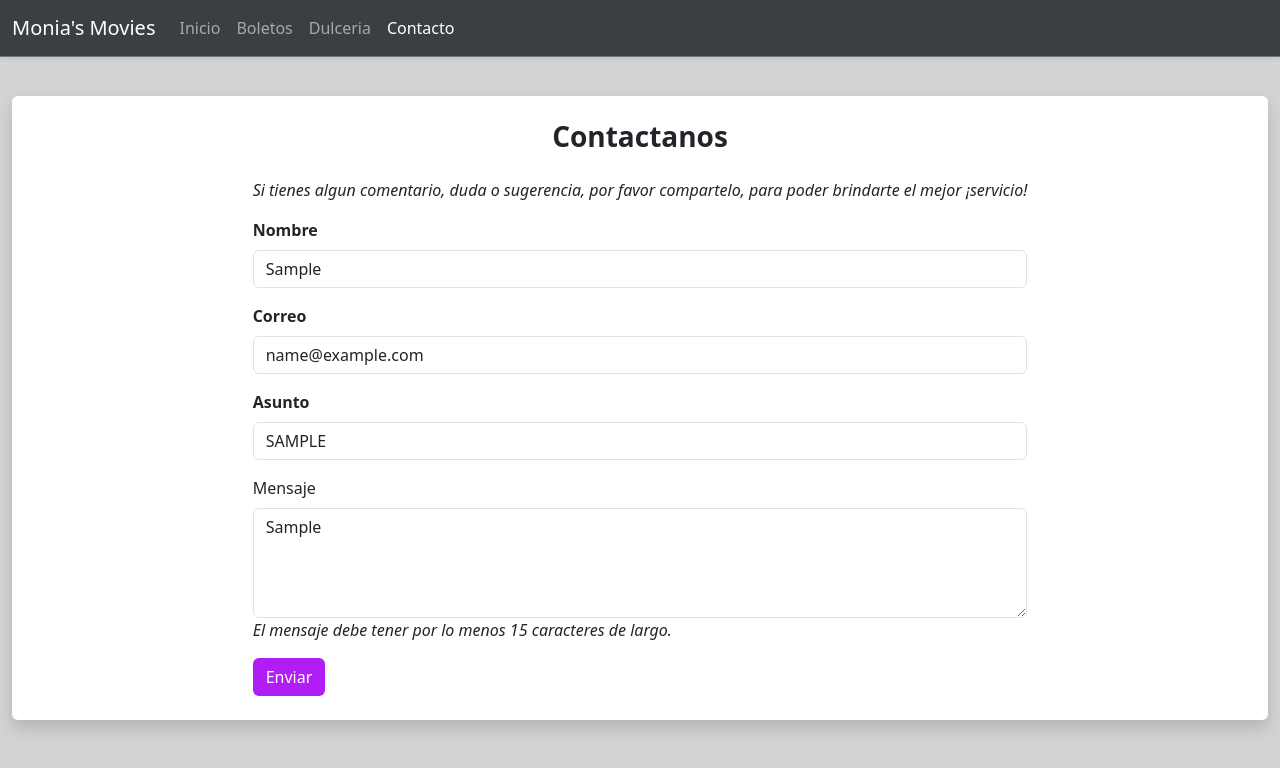
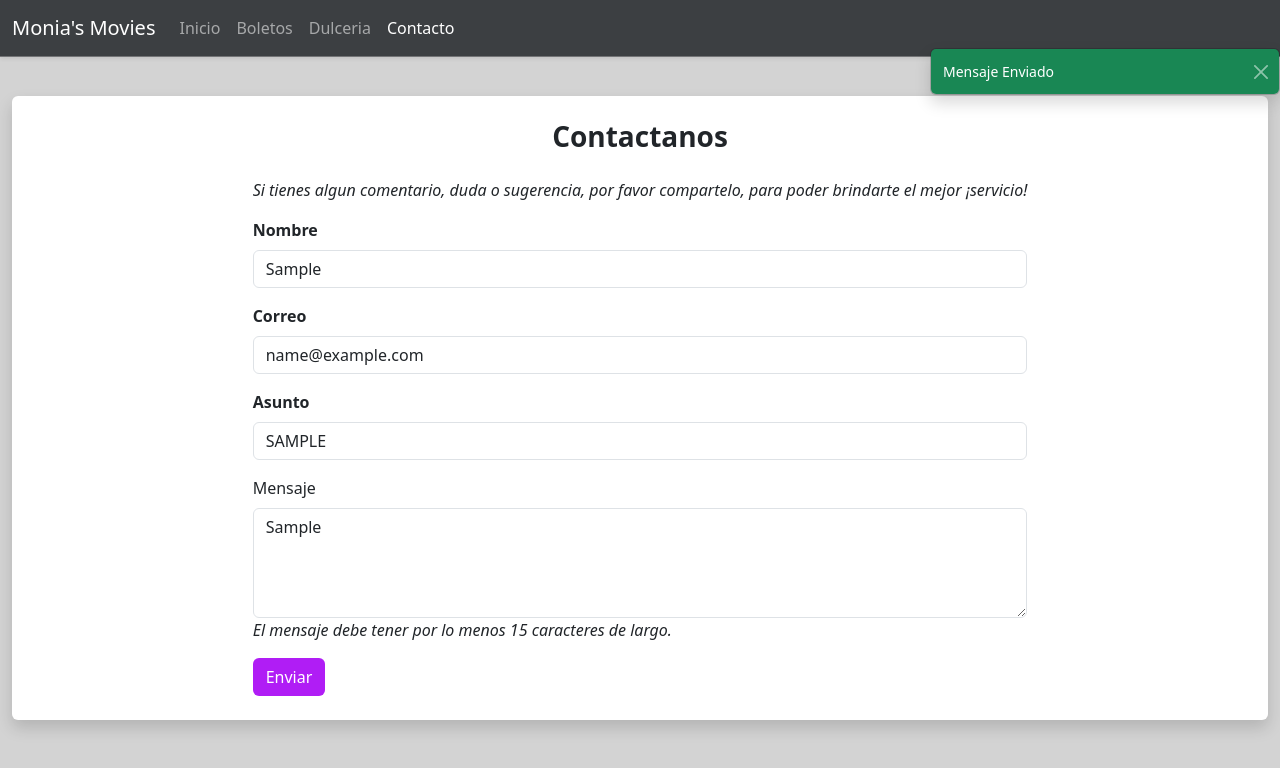
Before and after one commit to TeresaFlores/TrainingAngularATS, an Angular app: page /contacto in a window 1280 px wide. Both pictures are taken after typing "Sample", "name@example.com", "Sample", "Sample" into the empty fields and a click on the button "Enviar". Shown: the top 768 px of the page. Built offline with nearby package versions, Linux system fonts and the light colour scheme.

Commit message:
toast finalizado

```diff
--- a/src/app/app.component.html
+++ b/src/app/app.component.html
@@ -1,5 +1,7 @@
 <div class="bg-secondary">
   <app-navbar></app-navbar>
+  <app-toast></app-toast>
+
   <main class="bg-lighter">
     <app-carrito></app-carrito>
     <router-outlet></router-outlet>
--- a/src/app/app.module.ts
+++ b/src/app/app.module.ts
@@ -8,12 +8,13 @@ import { ContactoComponent } from './components/contacto/contacto.component';
 import { HomeComponent } from './components/home/home.component';
 import { ModalComponent } from './components/modal/modal.component';
 import { NavbarModule } from './components/navbar/navbar.module';
+import { ToastComponent } from './components/toast/toast.component';
 import { RoutingModule } from './routing/routing.module';
 import { ComidaService } from './services/comida.service';
 import { PeliculasService } from './services/peliculas.service';
 
 @NgModule({
-  declarations: [AppComponent, HomeComponent, CarritoComponent, ],
+  declarations: [AppComponent, HomeComponent, CarritoComponent, ToastComponent],
   imports: [
     BrowserModule,
     FormsModule,
--- a/src/app/components/carrito/carrito.component.ts
+++ b/src/app/components/carrito/carrito.component.ts
@@ -1,6 +1,7 @@
 import { Component, OnInit } from '@angular/core';
 import { CarritoService } from 'src/app/services/carrito.service';
 import { Subscription } from 'rxjs';
+import { ToastService } from 'src/app/services/toast.service';
 
 @Component({
   selector: 'app-carrito',
@@ -18,7 +19,7 @@ export class CarritoComponent implements OnInit {
     precio: 0
   }];
 
-  constructor(private carritoService: CarritoService) {
+  constructor(private carritoService: CarritoService, private toastService: ToastService) {
     this.subscription = this.carritoService.open$.subscribe((open) => {
       this.open = open;
     });
@@ -58,7 +59,8 @@ export class CarritoComponent implements OnInit {
   }
 
   pagarTotal(){
-    console.log("Su pago ha sido exitoso")
+    this.toastService.setMensaje(`Su pago por la cantidad de ${this.moneda} ${this.getPrecioTotal()} ha sido exitoso!`);
+    this.toastService.abrirToast();
     this.carritoService.cerrarCarro();
     this.carritoService.clearCarro();
   }
--- a/src/app/components/contacto/contacto.component.html
+++ b/src/app/components/contacto/contacto.component.html
@@ -12,7 +12,7 @@
         para poder brindarte el mejor ¡servicio!
       </p>
       <div>
-        <form [formGroup]="contactoForm" (ngSubmit)="onSubmit(contactoForm)">
+        <form [formGroup]="contactoForm" (ngSubmit)="onSubmit()">
           <div class="mb-3">
             <label for="nombre" class="form-label fw-semibold">Nombre</label>
             <input
--- a/src/app/components/contacto/contacto.component.ts
+++ b/src/app/components/contacto/contacto.component.ts
@@ -7,6 +7,7 @@ import {
   ReactiveFormsModule,
   Validators,
 } from '@angular/forms';
+import { ToastService } from 'src/app/services/toast.service';
 
 @Component({
   selector: 'app-contacto',
@@ -22,7 +23,7 @@ export class ContactoComponent implements OnInit {
     asunto: new FormControl(''),
     mensaje: new FormControl('')
   });
-  constructor(private formBuilder: FormBuilder) {}
+  constructor(private formBuilder: FormBuilder, private toastService: ToastService) {}
 
   ngOnInit(): void {
     this.contactoForm = this.formBuilder.group({
@@ -33,12 +34,10 @@ export class ContactoComponent implements OnInit {
     });
   }
 
-  onSubmit(form: FormGroup) {
-    console.log('Form', {
-      nombre: form.value?.nombre,
-      correo: form.value?.correo,
-      asunto: form.value?.asunto,
-      mensaje: form.value?.mensaje,
-    });
+  onSubmit() {
+    console.log(this.contactoForm.value)
+
+    this.toastService.setMensaje("Mensaje Enviado");
+    this.toastService.abrirToast();
   }
 }
--- a/src/app/components/navbar/navbar.component.html
+++ b/src/app/components/navbar/navbar.component.html
@@ -1,5 +1,5 @@
 
-<nav class="navbar navbar-movies navbar-expand-lg fixed-top navbar-dark shadow-sm">
+<nav class="navbar navbar-movies navbar-expand-lg fixed-top navbar-dark shadow-sm z-2">
   <div class="container-fluid">
     <a class="navbar-brand" routerLink="">Monia's Movies</a>
     <button
--- a/src/app/components/toast/toast.component.html
+++ b/src/app/components/toast/toast.component.html
@@ -1,16 +1,19 @@
 <div
-  class="toast align-items-center text-bg-success border-0"
+  class="toast align-items-center mt-5 end-0 position-absolute text-bg-success z-3"
+  [ngClass]="open ? 'show' : 'hide'"
   role="alert"
-  aria-live="assertive"
+  aria-live="polite"
   aria-atomic="true"
+  *ngIf="mensaje !== ''"
 >
   <div class="d-flex">
-    <div class="toast-body">Hello, world! This is a toast message.</div>
+    <div class="toast-body">{{ mensaje }}</div>
     <button
       type="button"
       class="btn-close btn-close-white me-2 m-auto"
       data-bs-dismiss="toast"
       aria-label="Close"
+      (click)="clearMensaje()"
     ></button>
   </div>
 </div>
--- a/src/app/components/toast/toast.component.ts
+++ b/src/app/components/toast/toast.component.ts
@@ -1,13 +1,34 @@
-import { Component } from '@angular/core';
-import { CommonModule } from '@angular/common';
+import { Component, OnDestroy } from '@angular/core';
+import { Subscription } from 'rxjs';
+import { ToastService } from 'src/app/services/toast.service';
 
 @Component({
   selector: 'app-toast',
-  standalone: true,
-  imports: [CommonModule],
   templateUrl: './toast.component.html',
   styleUrl: './toast.component.css'
 })
-export class ToastComponent {
+export class ToastComponent implements OnDestroy {
+  open: boolean = false;
+  mensaje = '';
+  private subscriptionMensaje: Subscription;
 
+  constructor(private toastService: ToastService) {
+    this.subscriptionMensaje = this.toastService.mensaje$.subscribe((contenido) => {
+      this.mensaje = contenido;
+    })
+    console.log('test toast component')
+
+     this.subscriptionMensaje = this.toastService.open$.subscribe((open) => {
+      this.open = open;
+      console.log('test toast component')
+    });
+  }
+
+  clearMensaje() {
+    this.toastService.clearMensaje();
+  }
+
+  ngOnDestroy() {
+    this.subscriptionMensaje.unsubscribe();
+  }
 }
--- a/src/app/services/toast.service.ts
+++ b/src/app/services/toast.service.ts
@@ -1,9 +1,24 @@
 import { Injectable } from '@angular/core';
+import { BehaviorSubject, Subject } from 'rxjs';
 
 @Injectable({
-  providedIn: 'root'
+  providedIn: 'root',
 })
 export class ToastService {
+  private mensaje = new Subject<string>();
+  private open = new BehaviorSubject<boolean>(false);
+  mensaje$ = this.mensaje.asObservable();
+  open$ = this.open.asObservable();
+  setMensaje(contenido: string) {
+    this.mensaje.next(contenido);
+  }
+  abrirToast() {
+    console.log('test toast service')
 
-  constructor() { }
+    this.open.next(true);
+  }
+
+  clearMensaje() {
+    this.mensaje.next('');
+  }
 }
```
